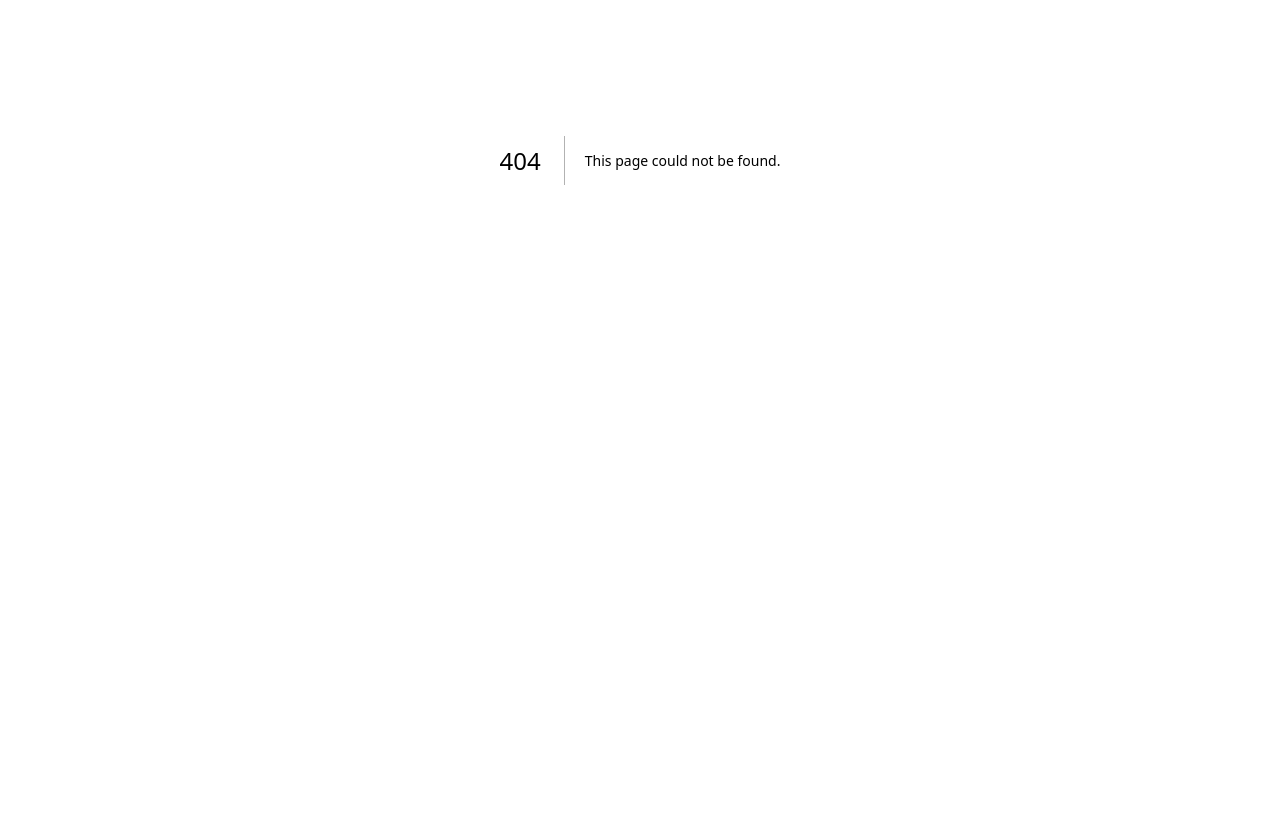
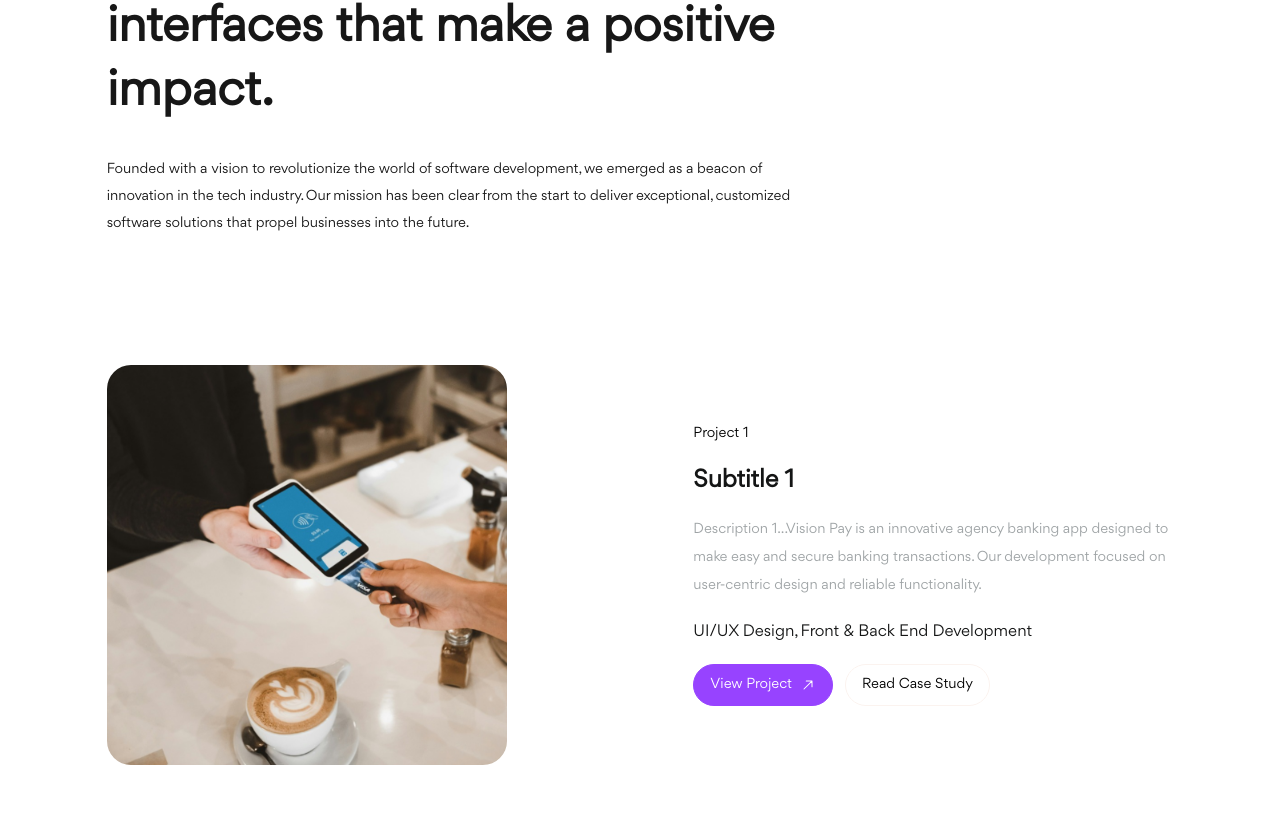
Before and after one commit to emeraldhycient/theDevmechanics, a Next.js app: page /project in a window 1280 px wide. Before the commit this address had no page. Shown: the part 280-1100 px from the top of the page. Before the commit the page ends 840 px from the top, so only its background shows below. Built offline with nearby package versions, Linux system fonts and the light colour scheme.

Commit message:
feat: added project page and sections

```diff
--- /dev/null
+++ b/src/app/(pages)/project/page.tsx
@@ -0,0 +1,34 @@
+import SectionContainer from '@/components/molecules/section-container.'
+import React from 'react';
+import project from "../../../json/project.json";
+import ProjectItem from '@/components/atoms/project-item';
+
+type Props = {}
+
+const Project = (props: Props) => {
+  return (
+		<SectionContainer>
+			<div className="flex-col justify-center items-start gap-8 flex w-full md:max-w-[80%] lg:max-w-[65%]">
+				<div className=" text-neutral-900 font-semibold text-3xl md:text-4xl lg:text-5xl leading-[3rem] md:leading-[4rem] lg:leading-[4rem]">
+					Develop user-friendly interfaces that make a positive
+					impact.
+				</div>
+				<div className=" text-neutral-900 text-sm font-normal leading-[27px]">
+					Founded with a vision to revolutionize the world of software
+					development, we emerged as a beacon of innovation in the
+					tech industry. Our mission has been clear from the start to
+					deliver exceptional, customized software solutions that
+					propel businesses into the future.
+				</div>
+			</div>
+
+			<div className="flex flex-col gap-y-20 mt-32">
+				{project.map((project, index) => (
+					<ProjectItem key={index} isEven={index % 2} {...project} />
+				))}
+			</div>
+		</SectionContainer>
+  );
+}
+
+export default Project
--- /dev/null
+++ b/src/components/atoms/project-item.tsx
@@ -0,0 +1,87 @@
+import React from 'react'
+import ImageBlock from './image-block';
+import Link from 'next/link';
+import ArrowIcon from '../../../public/icons/arrow-icon';
+
+type Props = {
+    isEven?: number;
+	title?: string;
+	subtitle?: string;
+	description?: string;
+	skills?: string;
+	viewProjectLink: string;
+	caseStudyLink: string;
+	imageSrc: string;
+	altText: string;
+};
+
+const ProjectItem = ({
+	title,
+	subtitle,
+	description,
+	skills,
+	viewProjectLink,
+	caseStudyLink,
+	imageSrc,
+    altText,
+    isEven
+}: Props) => {
+	return (
+		<div
+			className={`flex flex-col-reverse items-center justify-between gap-y-14 ${
+				isEven === 0 ? "md:flex-row-reverse " : "md:flex-row "
+			}`}
+		>
+			<div className="w-full md:w-[45%] text-center md:text-start flex flex-col items-center md:items-start">
+				<div className="text-sm mb-5">
+					<p>{title}</p>
+				</div>
+				<div className="text-2xl font-semibold text-[#141515]">
+					<p>{subtitle}</p>
+				</div>
+				<div className="text-sm my-5 text-[#9FA4A6] leading-loose">
+					<p>
+						{description}Vision Pay is an innovative agency banking
+						app designed to make easy and secure banking
+						transactions. Our development focused on user-centric
+						design and reliable functionality.
+					</p>
+				</div>
+				<div className="text-base text-[#141515]">
+					<p>{skills}</p>
+				</div>
+
+				<div>
+					<div className="mt-7 md:mt-5 flex flex-col min-[360px]:flex-row items-center ml-auto gap-x-3 gap-y-5">
+						<Link
+							href={viewProjectLink}
+							className="group flex flex-row items-center gap-x-2 text-sm text-white no-underline capitalize px-4 py-2.5 font-medium rounded-full bg-[#9743FF] min-h-fit min-w-fit border border-[#9743FF]
+						hover:text-[#141515] hover:bg-white hover:border-white ease-linear duration-500"
+						>
+							<span>View Project</span>{" "}
+							<span>
+								<ArrowIcon className="-rotate-45 w-4 h-4 stroke-white group-hover:stroke-[#141515] ease-linear duration-500" />
+							</span>
+						</Link>
+						<Link
+							href={caseStudyLink}
+							className="text-sm text-primary-blue no-underline capitalize px-4 py-2.5 font-medium rounded-full bg-primary-white min-h-fit min-w-fit border border-[#FBF3EF] hover:text-[#9743FF] hover:bg-white hover:border-primary-white ease-linear duration-500"
+						>
+							Read Case Study
+						</Link>
+					</div>
+				</div>
+			</div>
+
+			<ImageBlock
+				subContainerClassName="block overflow-hidden relative !h-[25rem] !w-[19rem] min-[400px]:!w-[20rem] md:!w-[23rem] lg:!w-[25rem] !rounded-3xl"
+				className="absolute top-0 left-0 "
+				// src={imageSrc}
+				src="/images/preview.png"
+				alt={altText}
+			/>
+		</div>
+	);
+};
+
+export default ProjectItem
--- a/src/json/nav.json
+++ b/src/json/nav.json
@@ -5,7 +5,7 @@
   },
   {
     "name": "Projects",
-    "href": "/projects"
+    "href": "/project"
   },
   {
     "name": "About",
--- /dev/null
+++ b/src/json/project.json
@@ -0,0 +1,52 @@
+[
+  {
+    "title": "Project 1",
+    "subtitle": "Subtitle 1",
+    "description": "Description 1...",
+    "skills": "UI/UX Design, Front & Back End Development",
+    "viewProjectLink": "/project1",
+    "caseStudyLink": "/case-study1",
+    "imageSrc": "/images/project1.png",
+    "altText": "Project 1 Image"
+  },
+  {
+    "title": "Project 1",
+    "subtitle": "Subtitle 1",
+    "description": "Description 1...",
+    "skills": "UI/UX Design, Front & Back End Development",
+    "viewProjectLink": "/project1",
+    "caseStudyLink": "/case-study1",
+    "imageSrc": "/images/project1.png",
+    "altText": "Project 1 Image"
+  },
+  {
+    "title": "Project 1",
+    "subtitle": "Subtitle 1",
+    "description": "Description 1...",
+    "skills": "UI/UX Design, Front & Back End Development",
+    "viewProjectLink": "/project1",
+    "caseStudyLink": "/case-study1",
+    "imageSrc": "/images/project1.png",
+    "altText": "Project 1 Image"
+  },
+  {
+    "title": "Project 1",
+    "subtitle": "Subtitle 1",
+    "description": "Description 1...",
+    "skills": "UI/UX Design, Front & Back End Development",
+    "viewProjectLink": "/project1",
+    "caseStudyLink": "/case-study1",
+    "imageSrc": "/images/project1.png",
+    "altText": "Project 1 Image"
+  },
+  {
+    "title": "Project 2",
+    "subtitle": "Subtitle 2",
+    "description": "Description 2...",
+    "skills": "UI/UX Design, Front & Back End Development",
+    "viewProjectLink": "/project2",
+    "caseStudyLink": "/case-study2",
+    "imageSrc": "/images/project2.png",
+    "altText": "Project 2 Image"
+  }
+]
```
